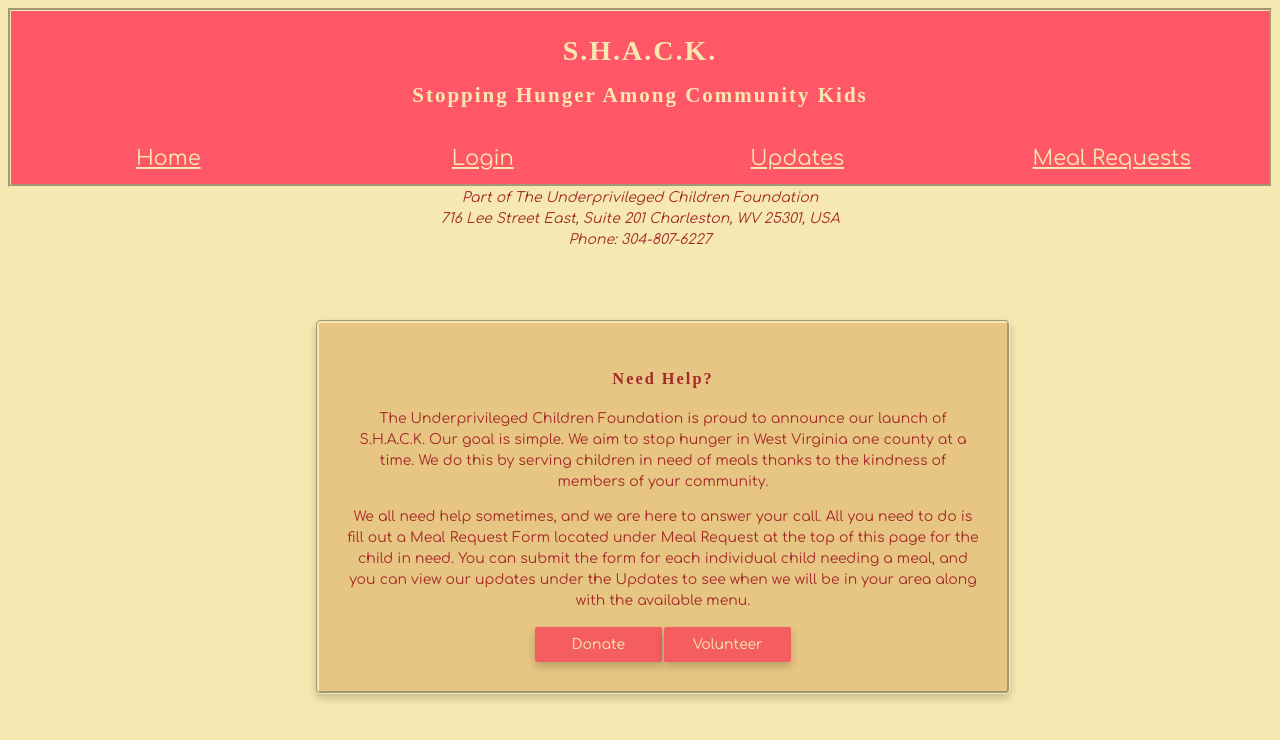
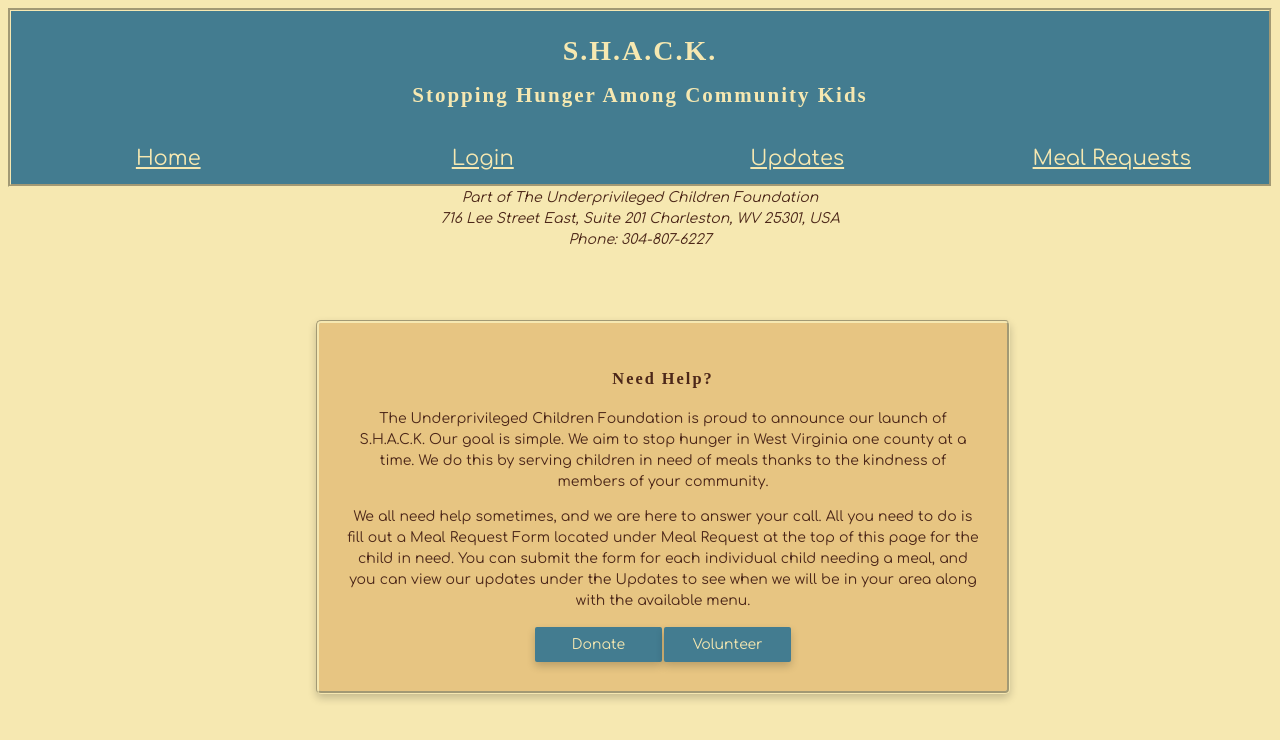
Before and after one commit to LindseyKCrittendon/ClientSideCapstone, a React (Create React App) app: page / in a window 1280 px wide. Shown: the top 740 px of the page. Built offline with nearby package versions, Linux system fonts and the light colour scheme; a web font is replaced by a local one.

Commit message:
changed some styles

```diff
--- a/src/components/home/Home.css
+++ b/src/components/home/Home.css
@@ -1,6 +1,6 @@
 .address{
     text-align: center;
-    color: brown;
+    color: #4c2719;
 }
 
 .description{
@@ -18,11 +18,11 @@
     margin-left: 22em;
     border-radius: 5px;
     background-color: #e7c582;
-    color: brown;
+    color: #4c2719;
 }
 button {
     box-shadow: 0 4px 8px 0 rgba(0,0,0,0.2);
-    background-color: #f45e61;
+    background-color: #437c90;
     border: none;
     color: #f6e8b1;
     text-align: center;
@@ -36,5 +36,5 @@ button {
   }
 
   button:hover {
-    background-color: brown;
+    background-color: #255957;
   }
--- a/src/components/kid/Kid.css
+++ b/src/components/kid/Kid.css
@@ -4,20 +4,21 @@
     transition: 0.3s;
     border-radius: 5px; /* 5px rounded corners */
     background:#e7c582;
+    border: groove 2px #f6e8b1;
   }
 
   .card-content h3 {
     margin-top: 0;
     margin-bottom: .5em;
     font-weight: bold;
-    color: brown;
+    color: #4c2719;
   }
 
 
 
   .card button {
     box-shadow: 0 4px 8px 0 rgba(0,0,0,0.2);
-    background-color: #f45e61;
+    background-color: #437c90;
     border: none;
     color: #f6e8b1;
     text-align: center;
@@ -31,5 +32,5 @@
   }
 
   .card button:hover {
-    background-color: brown;
+    background-color: #255957;
   }
--- a/src/components/kid/KidForm.css
+++ b/src/components/kid/KidForm.css
@@ -7,6 +7,7 @@ fieldset {
     box-shadow: 0 4px 8px 0 rgba(0,0,0,0.2);
     border-radius: 5px;
     background: #f6e8b1;
+
 }
 
 fieldset input, fieldset button{
--- a/src/components/nav/NavBar.css
+++ b/src/components/nav/NavBar.css
@@ -7,7 +7,7 @@ small {
   }
 
   header {
-    background-color:#ff5768;
+    background-color:#437c90;
     border: groove 3px #f6e8b1;
 
 
@@ -31,7 +31,7 @@ small {
     font-size: 1.5em;
     color: #f6e8b1;
     box-sizing: border-box;
-    background-color: #ff5768;
+    background-color: #437c90;
     list-style-type: none;
 
     /* border: groove #ff96c5 2px; */
@@ -42,5 +42,5 @@ small {
   }
 
   nav .container a:hover {
-    color: brown;
+    color: #255957;
   }
--- a/src/components/update/UpdateForm.css
+++ b/src/components/update/UpdateForm.css
@@ -20,7 +20,7 @@ fieldset button {
     max-width: 9em;
     padding: .5em;
     margin: .3em auto;
-    background-color: #ff5768;
+    background-color: #437c90;
     border: none;
     color: #f6e8b1;
     text-align: center;
```
